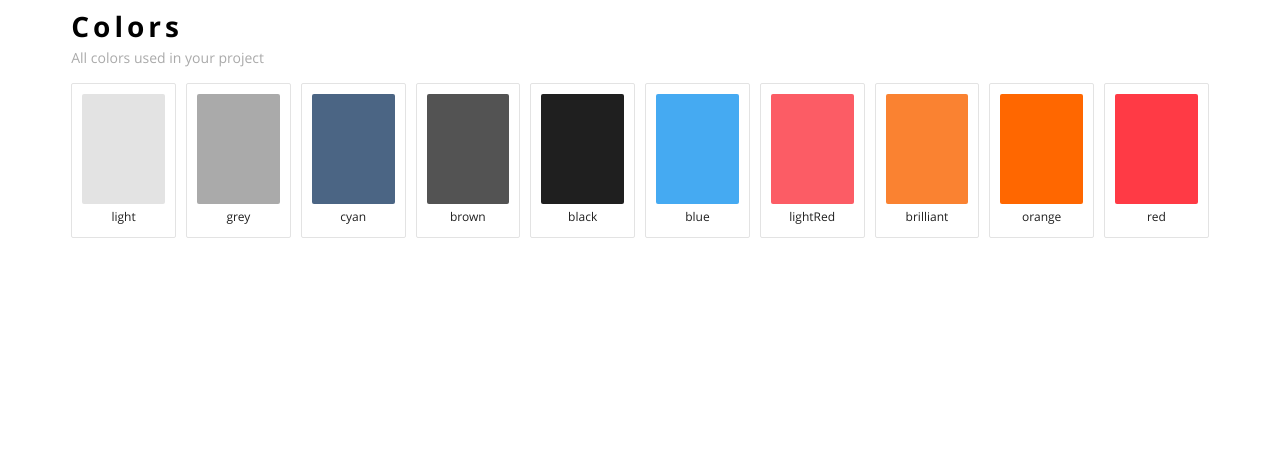
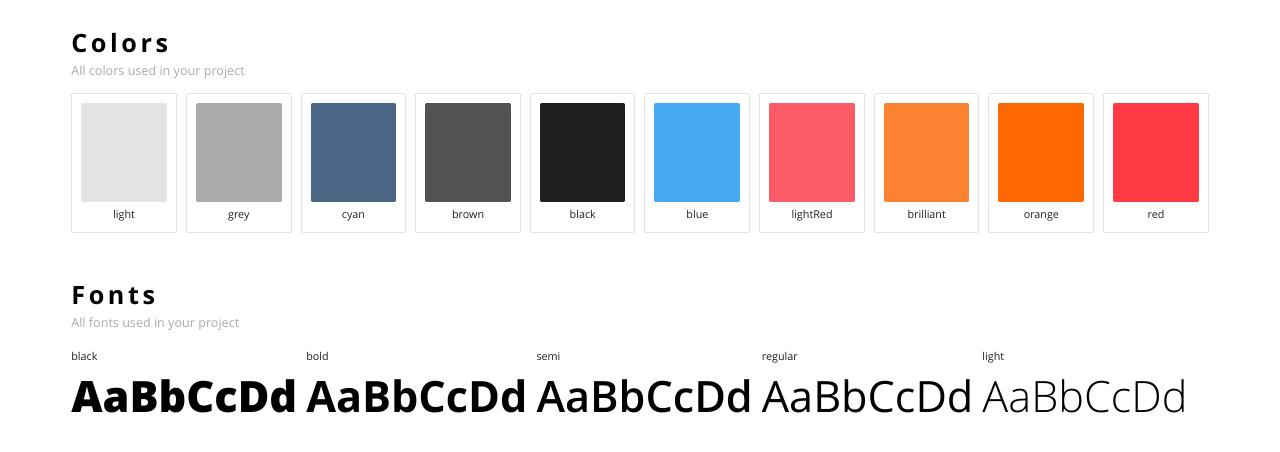
Before and after one commit to cevcode/healthjapan, a website: page app/index.html in a window 1280 px wide. Drawn offline with nearby package versions, Linux system fonts and the light colour scheme; files that its build step writes are made by us from their sources; files whose address does not match are found by name.

Commit message:
added convertation rem to px function && added ui-kit fonts

```diff
--- a/app/index.html
+++ b/app/index.html
@@ -31,50 +31,80 @@
 <body>
 	<div class="ui">
 		<div class="container container--kit">
+			<div class="ui__item">
+				<!--Colors which used in project-->
 				<h4>Colors</h4>
 				<p class="description description--kit">All colors used in your project</p>
 				<ul class="ui__colors">
 					<li class="ui__colors-item">
-					<div class="ui__colors-child ui__colors-child ui__colors-child--light"></div>
+						<div class="ui__colors-child ui__colors-child--light"></div>
 						<p class="description description--sm description__align--center">light</p>
 					</li>
 					<li class="ui__colors-item">
-					<div class="ui__colors-child ui__colors-child ui__colors-child--grey"></div>
+						<div class="ui__colors-child ui__colors-child--grey"></div>
 						<p class="description description--sm description__align--center">grey</p>
 					</li>
 					<li class="ui__colors-item">
-					<div class="ui__colors-child ui__colors-child ui__colors-child--cyan"></div>
+						<div class="ui__colors-child ui__colors-child--cyan"></div>
 						<p class="description description--sm description__align--center">cyan</p>
 					</li>
 					<li class="ui__colors-item">
-					<div class="ui__colors-child ui__colors-child ui__colors-child--brown"></div>
+						<div class="ui__colors-child ui__colors-child--brown"></div>
 						<p class="description description--sm description__align--center">brown</p>
 					</li>
 					<li class="ui__colors-item">
-					<div class="ui__colors-child ui__colors-child ui__colors-child--black"></div>
+						<div class="ui__colors-child ui__colors-child--black"></div>
 						<p class="description description--sm description__align--center">black</p>
 					</li>
 					<li class="ui__colors-item">
-					<div class="ui__colors-child ui__colors-child ui__colors-child--blue"></div>
+						<div class="ui__colors-child ui__colors-child--blue"></div>
 						<p class="description description--sm description__align--center">blue</p>
 					</li>
 					<li class="ui__colors-item">
-					<div class="ui__colors-child ui__colors-child ui__colors-child--lightRed"></div>
+						<div class="ui__colors-child ui__colors-child--lightRed"></div>
 						<p class="description description--sm description__align--center">lightRed</p>
 					</li>
 					<li class="ui__colors-item">
-					<div class="ui__colors-child ui__colors-child ui__colors-child--brilliant"></div>
+						<div class="ui__colors-child ui__colors-child--brilliant"></div>
 						<p class="description description--sm description__align--center">brilliant</p>
 					</li>
 					<li class="ui__colors-item">
-					<div class="ui__colors-child ui__colors-child ui__colors-child--orange"></div>
+						<div class="ui__colors-child ui__colors-child--orange"></div>
 						<p class="description description--sm description__align--center">orange</p>
 					</li>
 					<li class="ui__colors-item">
-					<div class="ui__colors-child ui__colors-child ui__colors-child--red"></div>
+						<div class="ui__colors-child ui__colors-child--red"></div>
 						<p class="description description--sm description__align--center">red</p>
 					</li>
 				</ul>
+			</div>
+			<div class="ui__item">
+				<!--Fonts which used in project-->
+				<h4>Fonts</h4>
+				<p class="description description--kit">All fonts used in your project</p>
+				<ul class="ui__fonts">
+					<li class="ui__fonts-item">
+						<p class="description description--sm">black</p>
+						<h2 class="ui__fonts-child ui__fonts-child--black">AaBbCcDd</h2>
+					</li>
+					<li class="ui__fonts-item">
+						<p class="description description--sm">bold</p>
+						<h2 class="ui__fonts-child ui__fonts-child--bold">AaBbCcDd</h2>
+					</li>
+					<li class="ui__fonts-item">
+						<p class="description description--sm">semi</p>
+						<h2 class="ui__fonts-child ui__fonts-child--semi">AaBbCcDd</h2>
+					</li>
+					<li class="ui__fonts-item">
+						<p class="description description--sm">regular</p>
+						<h2 class="ui__fonts-child ui__fonts-child--regular">AaBbCcDd</h2>
+					</li>
+					<li class="ui__fonts-item">
+						<p class="description description--sm">light</p>
+						<h2 class="ui__fonts-child ui__fonts-child--light">AaBbCcDd</h2>
+					</li>
+				</ul>
+			</div>
 		</div>
 	</div>
 	<script src="js/scripts.min.js"></script>
--- a/app/sass/helpers/_mixins.scss
+++ b/app/sass/helpers/_mixins.scss
@@ -11,3 +11,120 @@
   color: #666;
   opacity: 1;
 }
+@mixin first-last() {
+  &:first-child {
+    margin-left: 0;
+  }
+  &:last-child {
+    margin-right: 0;
+  }
+}
+// Responsive settings
+$screenSizes: (
+        desktop-large: 1520px,
+        desktop-small: 1200px,
+        tablet: 991px,
+        mobile: 767px,
+        mobile-small: 490px,
+);
+
+@mixin screen-gt($name) {
+  @media only screen and (min-width: #{map-get($screenSizes, $name)}) {
+    @content;
+  }
+}
+
+@mixin screen-lt($name) {
+  @media only screen and (max-width: #{map-get($screenSizes, $name)}) {
+    @content;
+  }
+}
+// Convertation px to rem settings
+$rem-baseline: 16px;
+$rem-fallback: false !default;
+$rem-px-only: false !default;
+@function rem-separator($list, $separator: false) {
+  @if $separator == "comma" or $separator == "space" {
+    @return append($list, null, $separator);
+  }
+
+  @if function-exists("list-separator") == true {
+    @return list-separator($list);
+  }
+
+  // list-separator polyfill by Hugo Giraudel (https://sass-compatibility.github.io/#list_separator_function)
+  $test-list: ();
+  @each $item in $list {
+    $test-list: append($test-list, $item, space);
+  }
+
+  @return if($test-list == $list, space, comma);
+}
+
+@mixin rem-baseline($zoom: 100%) {
+  font-size: $zoom / 16px * $rem-baseline;
+}
+
+@function rem-convert($to, $values...) {
+  $result: ();
+  $separator: rem-separator($values);
+
+  @each $value in $values {
+    @if type-of($value) ==
+            "number" and
+            unit($value) ==
+            "rem" and
+            $to ==
+            "px"
+    {
+      $result: append(
+                      $result,
+                      $value / 1rem * $rem-baseline + 0px,
+                      $separator
+      );
+    } @else if
+    type-of($value) ==
+            "number" and
+            unit($value) ==
+            "px" and
+            $to ==
+            "rem"
+    {
+      $result: append($result, $value / $rem-baseline + 0rem, $separator);
+    } @else if type-of($value) == "list" {
+      $value-separator: rem-separator($value);
+      $value: rem-convert($to, $value...);
+      $value: rem-separator($value, $value-separator);
+      $result: append($result, $value, $separator);
+    } @else {
+      $result: append($result, $value, $separator);
+    }
+  }
+
+  @return if(length($result) == 1, nth($result, 1), $result);
+}
+
+@function rem($values...) {
+  @if $rem-px-only {
+    @return rem-convert(px, $values...);
+  } @else {
+    @return rem-convert(rem, $values...);
+  }
+}
+
+@mixin rem($properties, $values...) {
+  @if type-of($properties) == "map" {
+    @each $property in map-keys($properties) {
+      @include rem($property, map-get($properties, $property));
+    }
+  } @else {
+    @each $property in $properties {
+      @if $rem-fallback or $rem-px-only {
+        #{$property}: rem-convert(px, $values...);
+      }
+      @if not $rem-px-only {
+        #{$property}: rem-convert(rem, $values...);
+      }
+    }
+  }
+}
--- a/app/sass/helpers/normalize.scss
+++ b/app/sass/helpers/normalize.scss
@@ -37,6 +37,12 @@ body textarea:required:valid {
   color: #666
 }
 
+html {
+  @include rem-baseline;
+  @include screen-lt(desktop-large) {
+    @include rem-baseline(90%);
+  }
+}
 html, body {
   height: 100%
 }
--- a/app/sass/main.scss
+++ b/app/sass/main.scss
@@ -3,7 +3,7 @@
 @import "pages/index";
 
 body {
-	font-size: 16px;
+	font-size: rem(16px);
 	min-width: 320px;
 	position: relative;
 	line-height: 1.3;
--- a/app/sass/pages/ui-kit.scss
+++ b/app/sass/pages/ui-kit.scss
@@ -1,25 +1,24 @@
 @import '../helpers/index';
+
+.ui__item {
+  margin: rem(20px 0);
+}
 .ui__colors {
   display: flex;
   &-item {
     list-style-type: none;
-    border: 1px solid $light;
-    height: 155px;
+    border: rem(1px solid $light);
+    height: rem(155px);
     width: calc(100%/10);
-    margin: 10px 5px;
-    border-radius: 2px;
-    padding: 10px;
-    &:first-child {
-      margin-left: 0;
-    }
-    &:last-child {
-      margin-right: 0;
-    }
+    margin: rem(10px 5px);
+    border-radius: rem(2px);
+    padding: rem(10px);
+    @include first-last;
   }
   &-child {
     width: 100%;
-    height: 110px;
-    border-radius: 2px;
+    height: rem(110px);
+    border-radius: rem(2px);
     &--light {
       background-color: $light;
     }
@@ -52,3 +51,28 @@
     }
   }
 }
+
+.ui__fonts {
+  display: flex;
+  &-item {
+    margin: rem(10px 5px);
+    @include first-last;
+  }
+  &-child {
+    &--black {
+      @include main-font(800);
+    }
+    &--bold {
+      @include main-font(700);
+    }
+    &--semi {
+      @include main-font(600);
+    }
+    &--regular {
+      @include main-font(400);
+    }
+    &--light {
+      @include main-font(300);
+    }
+  }
+}
--- a/app/sass/ui/description.scss
+++ b/app/sass/ui/description.scss
@@ -1,18 +1,21 @@
 @import "../helpers/index";
 
 .description {
-  margin: 5px 0;
+  margin: rem(5px 0);
   &--kit {
     color: $grey;
-    font-size: 14px;
+    font-size: rem(14px);
   }
   &--sm {
     color: $black;
-    font-size: 12px;
+    font-size: rem(12px);
   }
   &__align {
     &--center {
       text-align: center;
     }
+    &--right {
+      text-align: right;
+    }
   }
 }
--- a/app/sass/ui/title.scss
+++ b/app/sass/ui/title.scss
@@ -1,16 +1,16 @@
 @import "../helpers/index";
 
 h1 {
-  font-size: 72px;
+  font-size: rem(72px);
 }
 h2 {
-  font-size: 48px;
+  font-size: rem(48px);
 }
 h3 {
-  font-size: 36px;
+  font-size: rem(36px);
 }
 h4 {
-  font-size: 28px;
+  font-size: rem(28px);
   @include main-font(700);
-  letter-spacing: 4px;
+  letter-spacing: rem(4px);
 }
```
Lines whose indentation alone changed are shown as unchanged.
